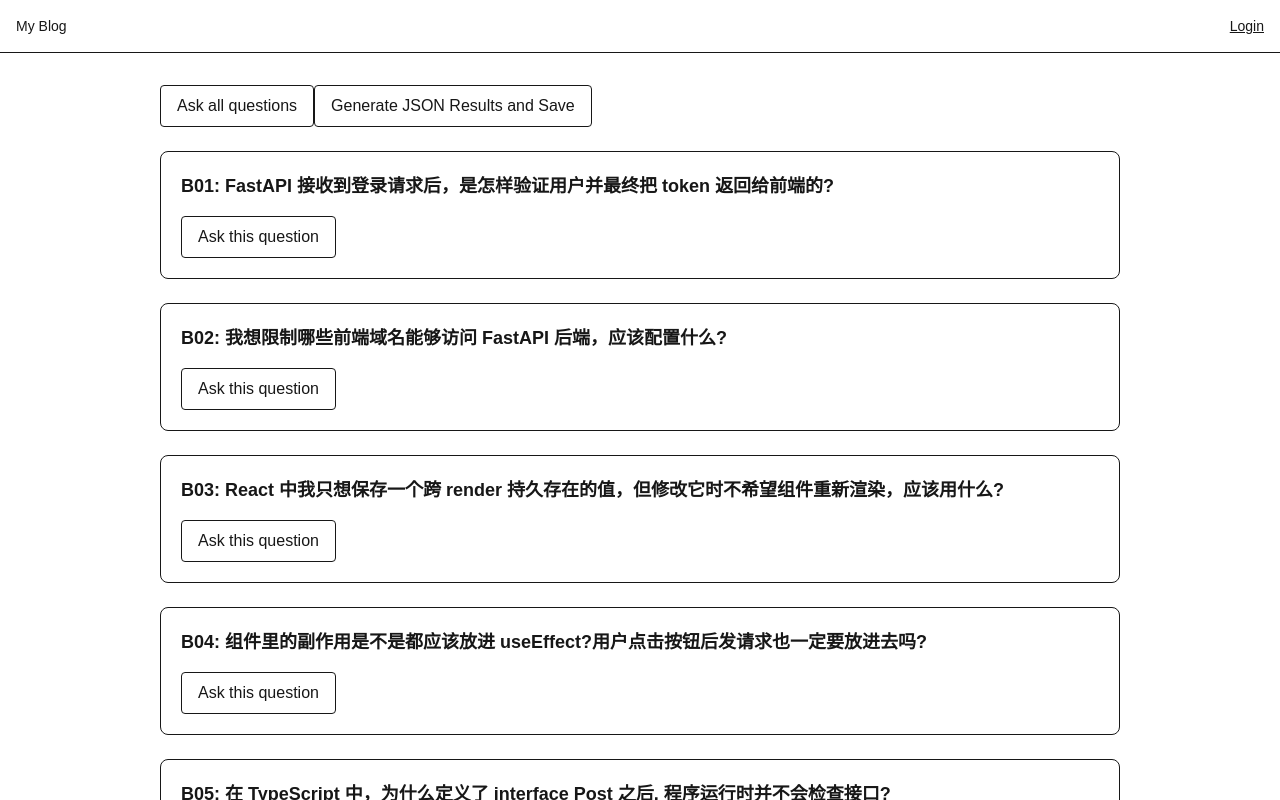
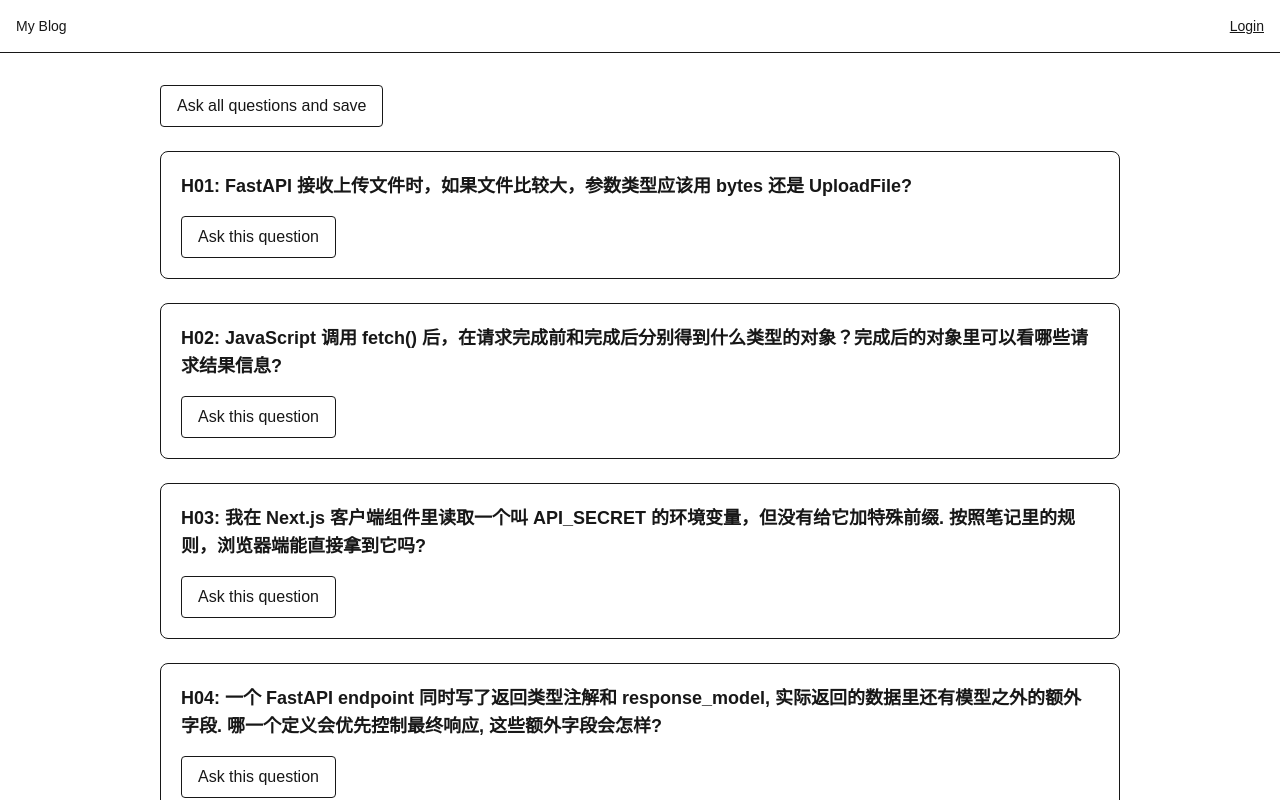
Before and after one commit to ccrriss/study_notes, a Next.js app in the folder frontend/: page /rag/prepared_questions in a window 1280 px wide. Shown: the top 800 px of the page. Built offline with nearby package versions, Linux system fonts and the light colour scheme.

Commit message:
Evaluationv1 done but need to genereate SHA as code version, will use the code_version generated in this commit

```diff
--- a/frontend/src/app/rag/prepared_holdout_questions/page.tsx
+++ b/frontend/src/app/rag/prepared_holdout_questions/page.tsx
@@ -117,16 +117,7 @@ export default function Page(props: {}){
                 query: question.query,
                 gold_answer: question.right_answer,
                 generated_answer: evaluationResponses[question.id].generated_answer,
-                raw_results: evaluationResponses[question.id].raw_retrieved_results.map((raw_retrieved_result) => ({
-                    rank:raw_retrieved_result.rank,
-                    similarity: raw_retrieved_result.similarity,
-                    post_id: raw_retrieved_result.post_id,
-                    chunk_idx: raw_retrieved_result.chunk_idx,
-                    title: raw_retrieved_result.title,
-                    slug: raw_retrieved_result.slug,
-                    heading_path: raw_retrieved_result.heading_path.toString(),
-                    content: raw_retrieved_result.content
-                }))
+                raw_results: evaluationResponses[question.id].raw_retrieved_results
             }))
         };
 
@@ -217,7 +208,7 @@ export default function Page(props: {}){
                                                         <h5>Chunk_idx: {raw_retrieved_result.chunk_idx}</h5>
                                                         <h5>Title: {raw_retrieved_result.title}</h5>
                                                         <h5>Slug: {raw_retrieved_result.slug}</h5>
-                                                        <h5>Heading_path: {raw_retrieved_result.heading_path}</h5>
+                                                        <h5>Heading_path: {raw_retrieved_result.heading_path.join(" > ")}</h5>
                                                         <h5>Content: {raw_retrieved_result.content}</h5>
                                                     </div>
                                                 )
--- a/frontend/src/app/rag/prepared_questions/page.tsx
+++ b/frontend/src/app/rag/prepared_questions/page.tsx
@@ -3,69 +3,9 @@
 import { useApiFetch } from "@/hooks/useApiFetch";
 import { useState } from "react";
 
-import type { RawRetrievedResult, EvaluationResponse } from "@/evaluation/schemas/evaluation_v1";
-const benchmarkQuestions = [
-    {
-        id: "B01",
-        query: "FastAPI 接收到登录请求后，是怎样验证用户并最终把 token 返回给前端的?",
-        right_answer:"通过 form 获取 username,去数据库比对; 没有用户则报错,有用户则将表单密码和 hash 后的密码比对；不一致报错，一致则返回 {access_token: str, token_type: \"bearer\"}.",
-        gold_section:"FastAPI(&Pydantic) > FastAPI > 类型声明 > 安全及校验"
-    },
-    {
-        id: "B02",
-        query: "我想限制哪些前端域名能够访问 FastAPI 后端，应该配置什么?",
-        right_answer:"使用 CORSMiddleware, 先定义 origins, 然后通过 app.add_middleware(CORSMiddleware, allow_origins=origins, allow_credentials=True, allow_methods=['*'], allow_headers=['*']) 配置.",
-        gold_section:"FastAPI(&Pydantic) > FastAPI > CORSMiddleware"
-    },
-    {
-        id: "B03",
-        query: "React 中我只想保存一个跨 render 持久存在的值，但修改它时不希望组件重新渲染，应该用什么?",
-        right_answer:"使用 useRef。它可用于 DOM ref, 也可以作为跨 render 持久化的可变容器；修改 ref.current 不会触发 re-render.",
-        gold_section:"Next.js > 基础知识 > 组件 > 状态(以及Hook) > useRef Hook"
-    },
-    {
-        id: "B04",
-        query: "组件里的副作用是不是都应该放进 useEffect?用户点击按钮后发请求也一定要放进去吗?",
-        right_answer:"不是。与组件渲染或状态变化绑定的副作用使用 useEffect; 与用户动作相关的副作用可以直接放在 onClick、onSubmit 等事件回调里.",
-        gold_section:"Next.js > 基础知识 > 组件 > 副作用(useEffect)"
-    },
-    {
-        id: "B05",
-        query: "在 TypeScript 中，为什么定义了 interface Post 之后, 程序运行时并不会检查接口?",
-        right_answer:"interface Post 只告诉 TypeScript 编译器数据应该有什么形状和字段类型, 不会编译成 JavaScript, 因此运行时不存在这个 interface, 也不会检查数据是否真的是 Post.",
-        gold_section:"JavaScript > TypeScript"
-    },
-    {
-        id: "B06",
-        query: "图片有阴影或者不同区域亮度差异很大时, 全局二值化效果不好, 可以换成什么方法?",
-        right_answer:"可以使用 adaptiveThreshold。它按局部区域计算阈值, 支持均值法和高斯法, 通过 blockSize 决定邻域大小, 并用 C 调整阈值",
-        gold_section:"OpenCV in Python > 图像二值化"
-    },
-    {
-        id: "B07",
-        query: "SQLAlchemy 里我已经查询出了 Post, 之后才发现需要访问 post.tags, 异步环境下该怎么办?",
-        right_answer:"可以提前用 selectinload(Post.tags); 如果前面没有加载、后面临时需要, 可以 await post.awaitable_attrs.tags; 也可以在 relationship 上设置 lazy=\"selectin\".",
-        gold_section:"SQL AND SQLAlchemy > SQLAlChemy > 异步 > 关于懒加载"
-    },
-    {
-        id: "B08",
-        query: "我只想让数据库事务在代码块正常结束时提交，发生异常时自动回滚，应该选 engine.connect() 还是 engine.begin()?",
-        right_answer:"选 engine.begin()。它会自动开启事务，正常退出时提交, 出错时回滚; engine.connect() 更偏低层控制，需要手动处理事务.",
-        gold_section:"SQL AND SQLAlchemy > SQLAlChemy > 连接"
-    },
-    {
-        id: "B09",
-        query: "正则表达式需要对很多字符串重复使用同一个 pattern 时，有什么方式可以避免每次都重新写 pattern?",
-        right_answer:"可以使用 re.compile(pattern) 将正则表达式编译成 Pattern 对象，之后重复调用它的 match()、search()、findall() 等方法.",
-        gold_section:"Python版本 > Regular Expression"
-    },
-    {
-        id: "B10",
-        query: "SQL 查询里 JOIN ... ON ... 中的 ON 到底负责什么，和 JOIN 本身分别起什么作用?",
-        right_answer:"JOIN 根据关联条件把分散在不同表里的数据组合起来; ON 决定两张表中的哪些行应该互相连接。",
-        gold_section:"SQL AND SQLAlchemy > SQL > 主要语句分类 > 数据连接"
-    },
-]
+import type { RawRetrievedResult, EvaluationResponse, EvaluationCase, EvaluationV1 } from "@/evaluation/schemas/evaluation_v1";
+import { evaluationQuestions } from "@/evaluation/datasets/evaluation_questions_v1";
+import { evaluationMetadata } from "@/evaluation/configs/evaluation_v1_config";
 
 export default function Page(props: {}){
     const api = useApiFetch();
@@ -87,47 +27,40 @@ export default function Page(props: {}){
                     ...prev,
                     [id]: evaluationResponse
                     }
-        })} catch(err: any){
+            })
+            return evaluationResponse;
+        } catch(err: any){
             setError(err.message ?? "Unknown Error");
+            throw err;
         } finally {
         }
     }
 
-    async function ask_all(){
-        for (const question of benchmarkQuestions){
-            await get_answer(question.query, question.id);
-        }
-    }
-
-    function save_results(){
-        const evaluationData = {
-            cases: benchmarkQuestions.map((question:any) => ({
+    async function run_evaluation_and_save_results(){
+        let evaluationCases: EvaluationCase[] = [];
+        for (const question of evaluationQuestions){
+            const evaluationRes: EvaluationResponse = await get_answer(question.query, question.id);
+            evaluationCases.push({
                 id: question.id,
                 query: question.query,
-                gold_answer: question.right_answer,
-                gold_section: question.gold_section,
-                generated_answer: evaluationResponses[question.id].generated_answer,
-                raw_results: evaluationResponses[question.id].raw_retrieved_results.map((raw_retrieved_result) => ({
-                    rank:raw_retrieved_result.rank,
-                    similarity: raw_retrieved_result.similarity,
-                    post_id: raw_retrieved_result.post_id,
-                    chunk_idx: raw_retrieved_result.chunk_idx,
-                    title: raw_retrieved_result.title,
-                    slug: raw_retrieved_result.slug,
-                    heading_path: raw_retrieved_result.heading_path.toString(),
-                    content: raw_retrieved_result.content
-                }))
-            }))
+                gold_answer: question.gold_answer,
+                generated_answer: evaluationRes.generated_answer,
+                gold_section: question.gold_section ?? undefined,
+                raw_retrieved_results: evaluationRes.raw_retrieved_results
+            });
+        }
+        const evaluationData: EvaluationV1 = {
+            metadata: evaluationMetadata,
+            cases: evaluationCases
         };
-
-        const jsonData = JSON.stringify(evaluationData, null, 2);
-        const blob = new Blob([jsonData], {type: 'application/json'});
+        const jsonData = JSON.stringify(evaluationData);
+        const blob = new Blob([jsonData], {type: "application/json"});
 
         const url = URL.createObjectURL(blob);
 
-        const a  = document.createElement("a");
+        const a = document.createElement("a");
         a.href = url;
-        a.download = "benchmark_v1_results.json";
+        a.download = "evaluation_v1.json";
         a.click()
 
         URL.revokeObjectURL(url);
@@ -137,18 +70,11 @@ export default function Page(props: {}){
         <main className="max-w-5xl mx-auto p-8 space-y-6">
             <button
                 className="border rounded px-4 py-2"
-                onClick={e => ask_all()}
+                onClick={e => run_evaluation_and_save_results()}
             >
-                Ask all questions
+                Ask all questions and save
             </button>
-            {<button
-                className="border rounded px-4 py-2"
-                onClick={e => save_results()}
-            >
-                Generate JSON Results and Save
-            </button>
-            }
-            {benchmarkQuestions.map((question:any) => {
+            {evaluationQuestions.map((question:any) => {
                 return (
                     <div
                         key={question.id}
@@ -190,7 +116,7 @@ export default function Page(props: {}){
                                                         <h5>Chunk_idx: {raw_retrieved_result.chunk_idx}</h5>
                                                         <h5>Title: {raw_retrieved_result.title}</h5>
                                                         <h5>Slug: {raw_retrieved_result.slug}</h5>
-                                                        <h5>Heading_path: {raw_retrieved_result.heading_path}</h5>
+                                                        <h5>Heading_path: {raw_retrieved_result.heading_path.join(" > ")}</h5>
                                                         <h5>Content: {raw_retrieved_result.content}</h5>
                                                     </div>
                                                 )
--- /dev/null
+++ b/frontend/src/evaluation/configs/evaluation_v1_config.ts
@@ -0,0 +1,28 @@
+import type { EvaluationMetadata } from "../schemas/evaluation_v1"
+
+export const evaluationMetadata : EvaluationMetadata = {
+    code_version: "04238a8",
+    prompt_version: "v1",
+    evaluation_config: "evaluation_v1",
+    embedding_config: {
+      embedding_input: "heading_path+content",
+      name: "sentence-transformers/paraphrase-multilingual-MiniLM-L12-v2",
+      max_seq_len: 128
+    },
+    retrieval_config: {
+      top_k: 3,
+      similarity_method: "cos_similarity"
+    },
+    chunking_config: {
+      method: "markdown-aware",
+      chunk_overlap: 8
+    },
+    llm_config: {
+      name: "qwen3:4b-instruct-2507-q4_K_M",
+      options: {
+        num_ctx: 4096,
+        temperature: 0,
+        seed: 42
+      }
+    }
+}
--- a/frontend/src/evaluation/schemas/evaluation_v1.ts
+++ b/frontend/src/evaluation/schemas/evaluation_v1.ts
@@ -49,8 +49,8 @@ export interface EvaluationCase {
     gold_section?: string,
     raw_retrieved_results: RawRetrievedResult[]
 }
-export interface EvaluationV1 {
-    metadata: {
+
+export interface EvaluationMetadata {
     code_version: string,
     prompt_version: string,
     evaluation_config: string,
@@ -75,6 +75,8 @@ export interface EvaluationV1 {
             seed: number
         }
     }
-    },
+}
+export interface EvaluationV1 {
+    metadata: EvaluationMetadata,
     cases: EvaluationCase[]
 }
```
Lines whose indentation alone changed are shown as unchanged.
